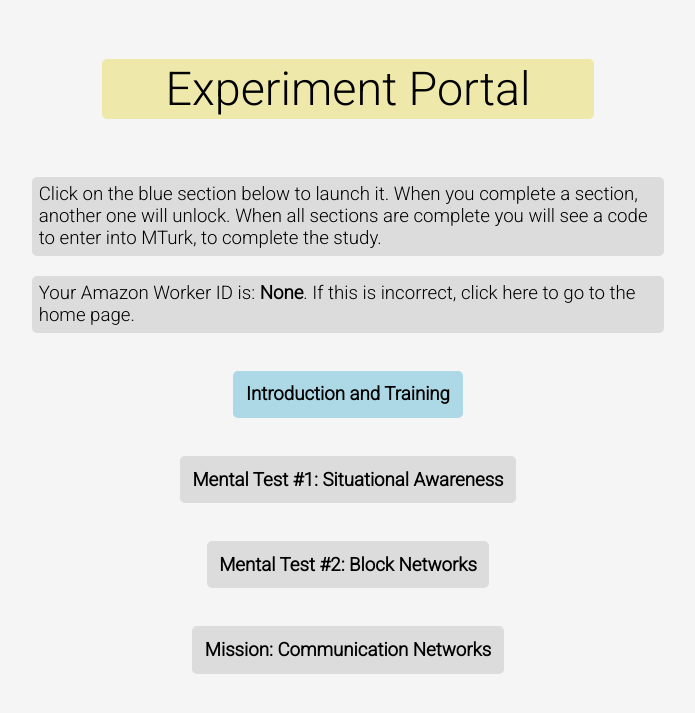
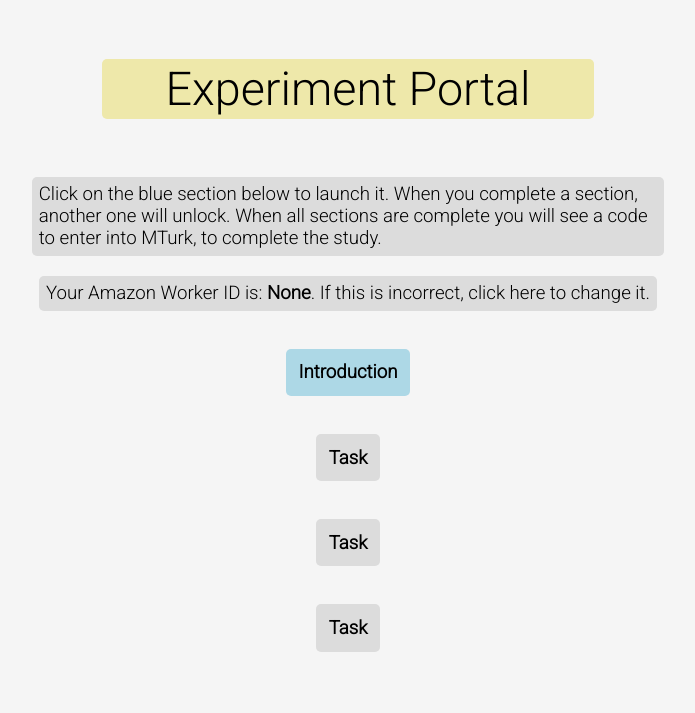
Before and after one commit to gt-rail-internal/dcist-modeling-human-traits-trial-environment, a Flask app: page /portal in a window 1280 px wide. Shown: the top 713 px of the page, without its empty margins (292-987 px from the left). Run offline with Flask 2, Linux system fonts and the light colour scheme.

Commit message:
added logging to opening tasks, removed netlogo title, removed task names

```diff
--- a/server/static/sa-test/js/sidePanel.js
+++ b/server/static/sa-test/js/sidePanel.js
@@ -97,7 +97,7 @@ function sidePanelShowIntro() {
     document.getElementById("SidePanel").style.backgroundColor = "#E8E8E8";
 
     var text1 = document.createElement("div"); text1.innerHTML = "<br>Now for the actual game! Welcome!";
-    var text2 = document.createElement("div"); text2.innerHTML = "<br>If you wish to redo the demo simulation, just refresh this page.";
+    var text2 = document.createElement("div"); text2.innerHTML = "";
     var text3 = document.createElement("div"); text3.innerHTML = "<br>You will watch the warehouse simulation on the left for 30 seconds, and then you be asked to mark warehouses as full, nearing capacity, or not nearing capacity.";
     var text4 = document.createElement("div"); text4.innerHTML = "<br>Trying to memorize the state of every warehouse will be difficult, so instead focus on understanding the network overall.";
     var text5 = document.createElement("div"); text5.innerHTML = "<br>When you are ready, click \"Continue\" to review the instructions.";
@@ -218,9 +218,9 @@ function sidePanelEndGame(scores) {
 
     document.getElementById("SidePanel").style.backgroundColor = "lightyellow";
 
-    var text1 = document.createElement("div"); text1.innerHTML = "<br>Congratulations! You completed the Situational Awareness test!";
+    var text1 = document.createElement("div"); text1.innerHTML = "<br>Congratulations! You completed this minigame!";
     var text2 = document.createElement("div"); text2.innerHTML = "<br>";
-    var text3 = document.createElement("div"); text3.innerHTML = "<br>This mental test is now complete, click below to return to the experiment portal";
+    var text3 = document.createElement("div"); text3.innerHTML = "<br>Click below to return to the experiment portal";
     var text4 = document.createElement("div"); text4.innerHTML = "<br><br>";
     var text5 = document.createElement("div"); text5.innerHTML = "<button class='resume'>Return to Portal</button>";
     text5.style.display = "flex";
--- a/server/static/simenv/js/stage2.js
+++ b/server/static/simenv/js/stage2.js
@@ -1,5 +1,8 @@
 // Create the game objects for Stage 1
 function initStage2() {
+    // log that the page has opened
+    log({"stage": "2", "action": "opened-page"});
+
     // no cameras in this stage, so hide the camera feeds
     // document.getElementById("left-panel").style.display = "none";
     document.getElementById("right-panel").innerHTML = "";
--- a/server/static/simenv/js/testStage.js
+++ b/server/static/simenv/js/testStage.js
@@ -8,6 +8,9 @@ var trainingReachCache = 0;
 
 // Create the game objects for the Test Stage
 function initTestStage() {
+    // log that the page has opened
+    log({"stage": "0", "action": "opened-page"});
+
     // no cameras in this stage, so hide the camera feeds
     // document.getElementById("left-panel").style.display = "none";
     document.getElementById("right-panel").innerHTML = "";
--- a/server/templates/simenv/portal.html
+++ b/server/templates/simenv/portal.html
@@ -26,12 +26,12 @@
     <div style="display: flex; justify-content: center;">
         <div class="center-panel" id="center-panel">
             <div class="instructions grey-instructions" id="instructions-header">Click on the blue section below to launch it. When you complete a section, another one will unlock. When all sections are complete you will see a code to enter into MTurk, to complete the study.</div>
-            <div class="instructions grey-instructions button" id="instructions-id">Your Amazon Worker ID is: <b>{{ worker_id }}</b>. If this is incorrect, click here to go to the home page.</div>
+            <div class="instructions grey-instructions button" id="instructions-id">Your Amazon Worker ID is: <b>{{ worker_id }}</b>. If this is incorrect, click here to change it.</div>
 
-            <div class="instructions grey-instructions portal-spaced" id="instructions-intro"><b>Introduction and Training</b></div>
-            <div class="instructions grey-instructions portal-spaced" id="instructions-sa"><b>Mental Test #1: Situational Awareness</b></div>
-            <div class="instructions grey-instructions portal-spaced" id="instructions-con"><b>Mental Test #2: Block Networks</b></div>
-            <div class="instructions grey-instructions portal-spaced" id="instructions-exp"><b>Mission: Communication Networks</b></div>
+            <div class="instructions grey-instructions portal-spaced" id="instructions-intro"><b>Introduction</b></div>
+            <div class="instructions grey-instructions portal-spaced" id="instructions-sa"><b>Task</b></div>
+            <div class="instructions grey-instructions portal-spaced" id="instructions-con"><b>Task</b></div>
+            <div class="instructions grey-instructions portal-spaced" id="instructions-exp"><b>Task</b></div>
         </div>
     </div>
 
@@ -86,7 +86,7 @@
 
         // if all stages complete, say so
         if ("{{ completions }}" == "1111") {
-            document.getElementById("instructions-id").innerHTML = "Congratulations on completing this study! We thank you greatly for your participation. Please enter this code into MTurk: <b>{{ completion_code }}</b> <br><br> If your results indicate that you sprinted through the study, such as by leaving all warehouses grey (Situational Awareness test) or idling throughout the robot mission, you may not be compensated.";
+            document.getElementById("instructions-id").innerHTML = "Congratulations on completing this study! We thank you greatly for your participation. Please enter this code into MTurk: <b>{{ completion_code }}</b> <br><br> If your results indicate that you sprinted through the study, you may not be compensated and your results will not be used in our research..";
             document.getElementById("instructions-id").classList = "instructions grey-instructions";
             document.getElementById("instructions-id").style.backgroundColor = "lightgreen";
             document.getElementById("instructions-id").style.userSelect = "text";
```
Also changed, not shown: server/templates/sa-test/index.html (+5 -2 lines), server/templates/simenv/stage.html (+6 -2 lines), server/static/tutorial/img/instr-connect-1.png, server/static/tutorial/img/instr-connect-2.png, server/static/tutorial/img/instr-connect-3.png, server/static/tutorial/img/instr-sim-1.png.
